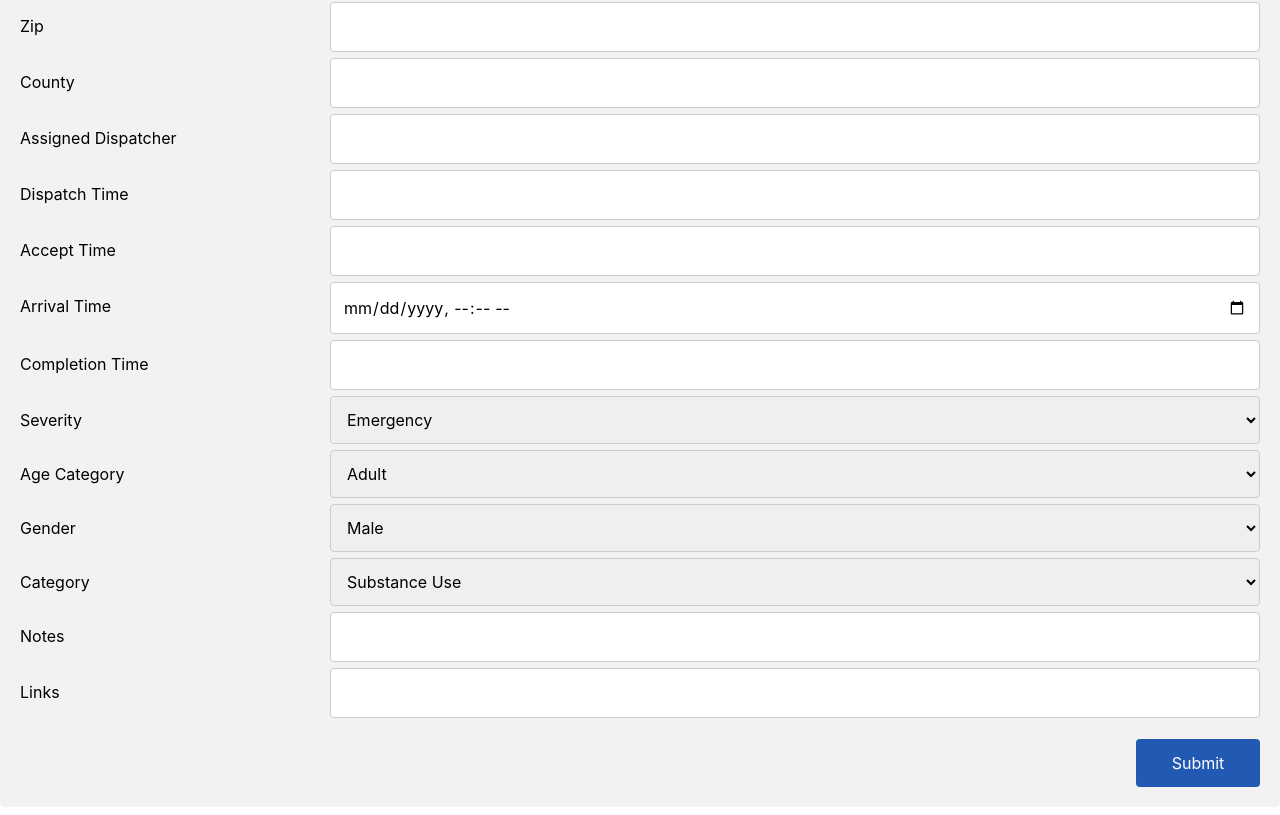
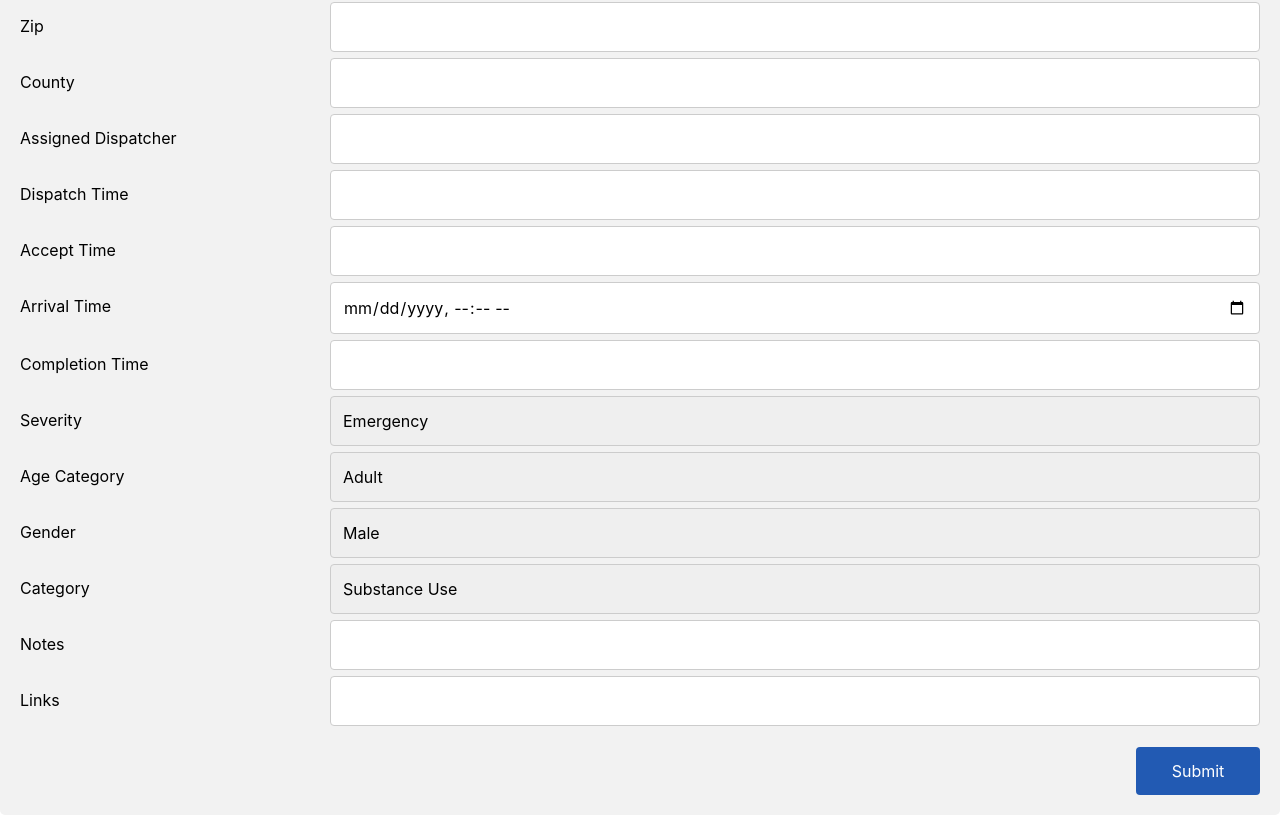
Before and after one commit to raviisapce/htmltest, a React (Create React App) app: page / in a window 1280 px wide. Shown: the part 552-1367 px from the top of the page. Built offline with nearby package versions, Linux system fonts and the light colour scheme.

Commit message:
changed css

```diff
--- a/src/index.css
+++ b/src/index.css
@@ -6,18 +6,20 @@
 }
 
 input,
-select,
 textarea {
   width: 100%;
   padding: 12px;
   border: 1px solid #ccc;
   border-radius: 4px;
   resize: vertical;
-  -o-width: 100%;
-  -o-padding: 12px;
-  -o-border: 1px solid #ccc;
-  -o-border-radius: 4px;
-  -o-resize: vertical;
+}
+select {
+  -webkit-appearance: none;
+  width: 100%;
+  padding: 12px;
+  border: 1px solid #ccc;
+  border-radius: 4px;
+  resize: vertical;
 }
 
 label {
```
